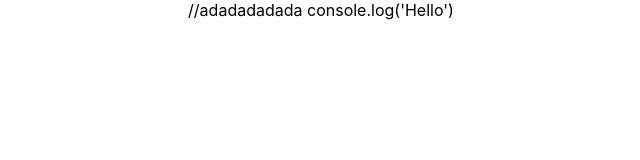
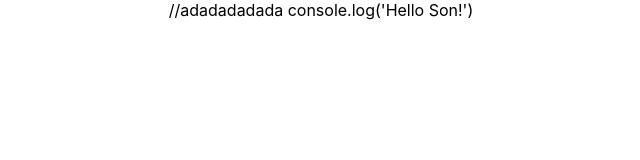
Before and after one commit to HoangSonDeveloper/Project_SE, a React (Create React App) app in the folder supermarket/: page / in a window 1280 px wide. Shown: the top 160 px of the page, without its empty margins (319-959 px from the left). Built offline with nearby package versions, Linux system fonts and the light colour scheme.

Commit message:
Son boiz

```diff
--- a/supermarket/src/App.js
+++ b/supermarket/src/App.js
@@ -4,7 +4,7 @@ import "./App.css";
 function App() {
   return <div className="App">
     //adadadadada
-    console.log('Hello')
+    console.log('Hello Son!')
   </div>;
 }
 
```
